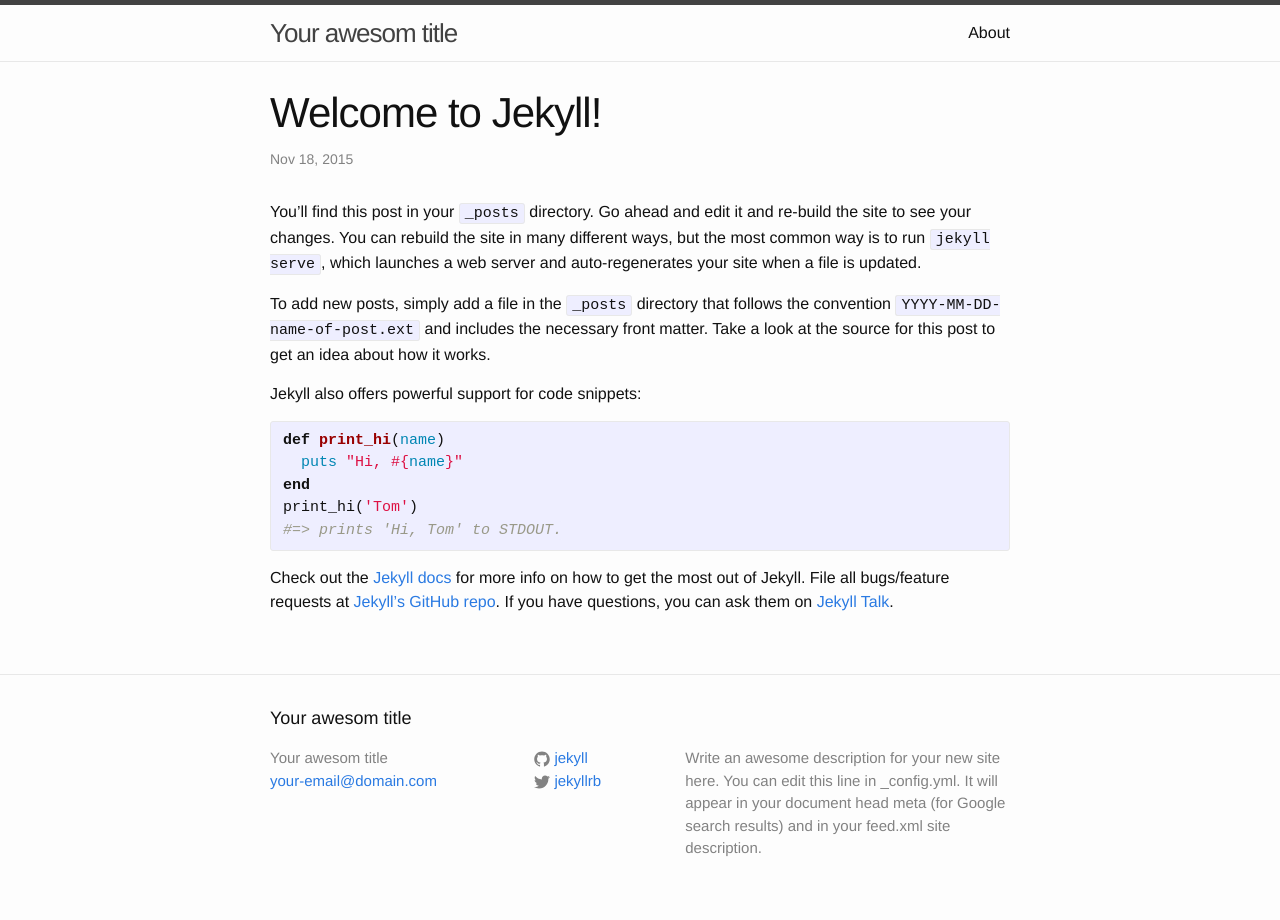
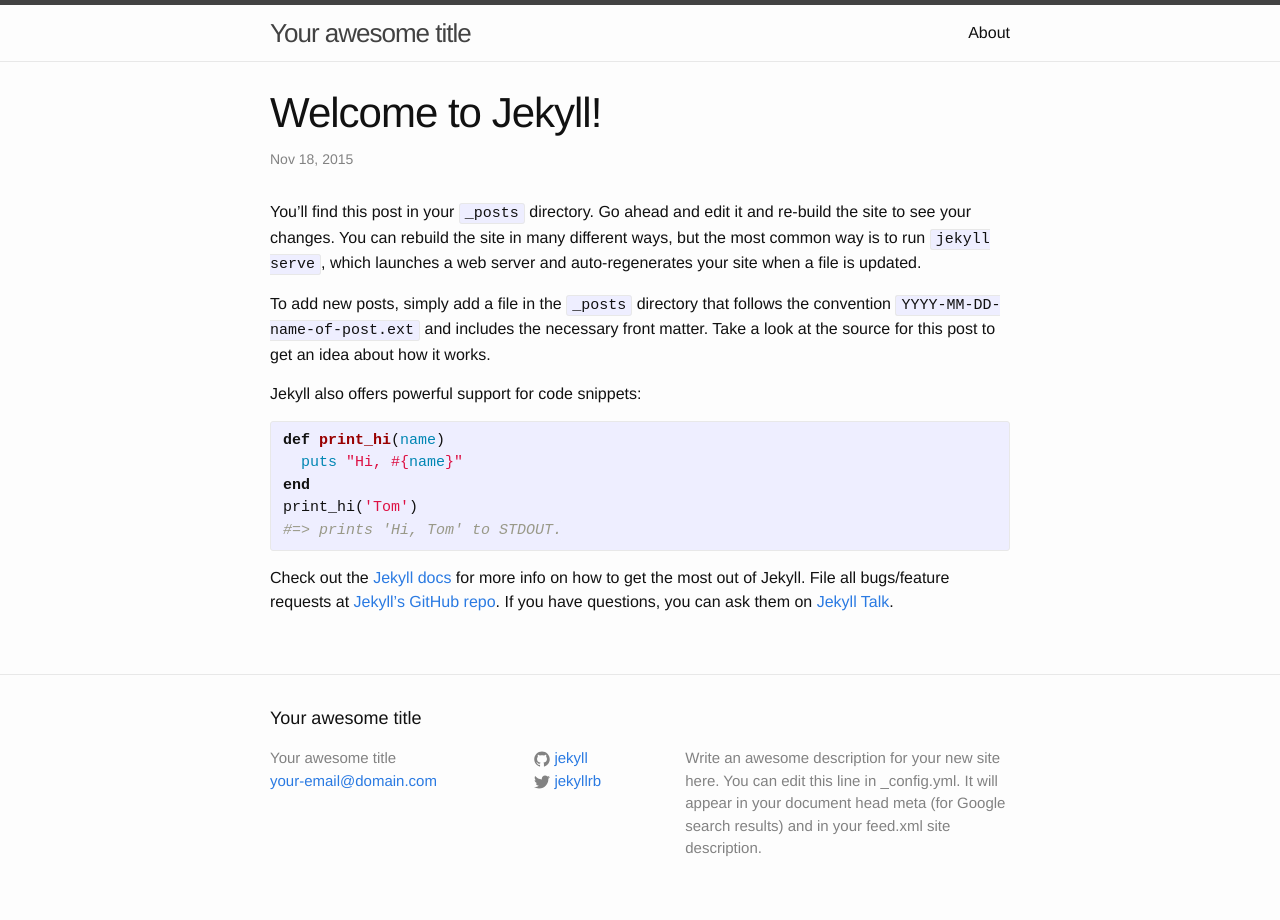
Before and after one commit to Frodo45127/Frodo45127.github.io, a Jekyll site: the page built from _posts/2015-11-18-welcome-to-jekyll.markdown, in a window 1280 px wide. Built offline with Jekyll 4.4.1, drawn with Linux system fonts in a browser that asks for light colours; part of the change alters nothing that is shown.

```diff
--- a/_config.yml
+++ b/_config.yml
@@ -6,7 +6,7 @@
 # 'jekyll serve'. If you change this file, please restart the server process.
 
 # Site settings
-title: Your awesom title
+title: Your awesome title
 email: your-email@domain.com
 description: > # this means to ignore newlines until "baseurl:"
   Write an awesome description for your new site here. You can edit this
@@ -20,7 +20,3 @@ github_username:  jekyll
 # Build settings
 markdown: kramdown
 highlighter: pygments
-
-# Where things are
-source:       .
-destination:  ./_site
--- a/_posts/2015-11-18-welcome-to-jekyll.markdown
+++ b/_posts/2015-11-18-welcome-to-jekyll.markdown
@@ -1,7 +1,7 @@
 ---
 layout: post
 title:  "Welcome to Jekyll!"
-date:   2015-11-18 02:14:16 +0100
+date:   2015-11-18 17:29:51 +0100
 categories: jekyll update
 ---
 You’ll find this post in your `_posts` directory. Go ahead and edit it and re-build the site to see your changes. You can rebuild the site in many different ways, but the most common way is to run `jekyll serve`, which launches a web server and auto-regenerates your site when a file is updated.
```
